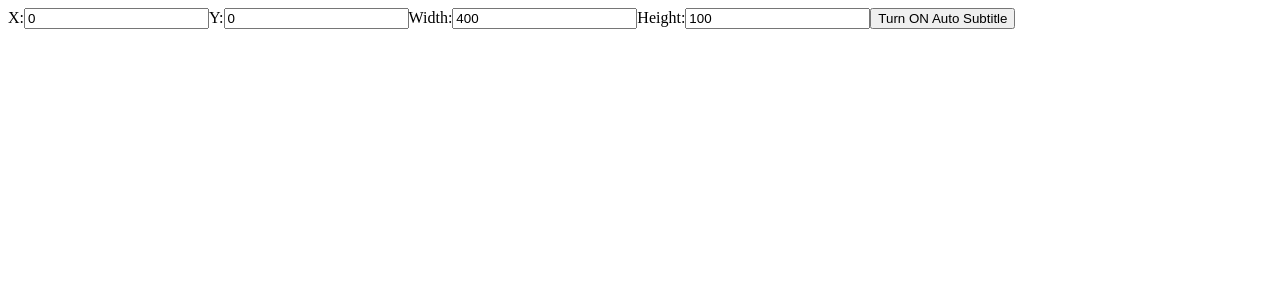
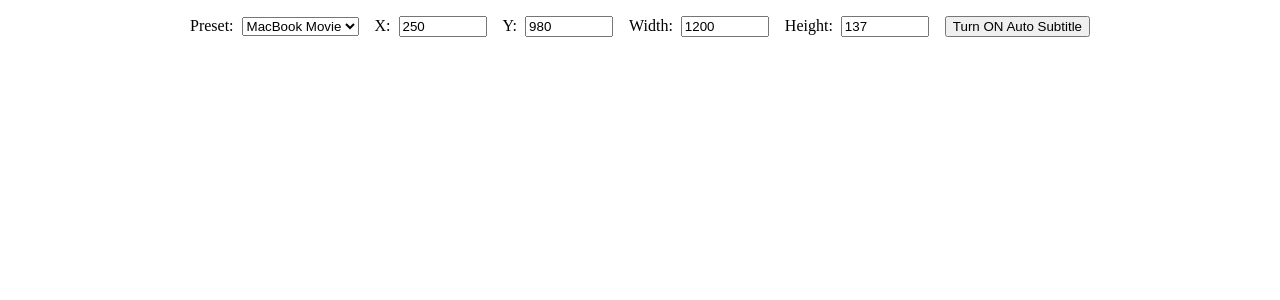
Before and after one commit to ph0ngp/text-capture-utility, a React (Vite) app: page / in a window 1280 px wide. Shown: the top 300 px of the page. Built offline with nearby package versions, Linux system fonts and the light colour scheme; no server answers.

Commit message:
add coordinate preset to auto subtitle

```diff
--- a/src/client/App.tsx
+++ b/src/client/App.tsx
@@ -1,54 +1,47 @@
-import React, { useState } from 'react';
+import React, { useState, useEffect } from 'react';
+
+// Type the presets so they are { x: number; y: number; width: number; height: number }
+const PRESETS: Record<string, { x: number; y: number; width: number; height: number }> = {
+    macbook: { x: 250, y: 980, width: 1200, height: 137 },
+    '4k': { x: 1000, y: 1735, width: 1850, height: 195 },
+  };
 
 export default function App() {
+  // Default to macbook preset
+  const [x, setX] = useState<number>(PRESETS.macbook.x);
+    const [y, setY] = useState<number>(PRESETS.macbook.y);
+    const [w, setW] = useState<number>(PRESETS.macbook.width);
+    const [h, setH] = useState<number>(PRESETS.macbook.height);
+
+  const [autoSubtitleOn, setAutoSubtitleOn] = useState(false);
   const [latestText, setLatestText] = useState('');
   const [autoSubtitleText, setAutoSubtitleText] = useState('');
 
-  // For region input
-  const [x, setX] = useState(0);
-  const [y, setY] = useState(0);
-  const [w, setW] = useState(400);
-  const [h, setH] = useState(100);
-
-  const [autoSubtitleOn, setAutoSubtitleOn] = useState(false);
-
-  // SSE effect:
-  React.useEffect(() => {
+  // SSE setup
+  useEffect(() => {
     const eventSource = new EventSource('http://localhost:3000/api/sse');
-
     eventSource.onmessage = (event) => {
       try {
         const data = JSON.parse(event.data);
-
-        // If we received desktop screenshot OCR
-        if (data.desktopOCR) {
-          setLatestText(data.desktopOCR);
-        }
-
-        // If we received auto-subtitle OCR
-        if (data.autoSubtitle) {
-          setAutoSubtitleText(data.autoSubtitle);
-        }
+        if (data.desktopOCR) setLatestText(data.desktopOCR);
+        if (data.autoSubtitle) setAutoSubtitleText(data.autoSubtitle);
       } catch (err) {
         console.error('Failed to parse SSE event:', err);
       }
     };
-
     eventSource.onerror = (error) => {
       console.error('SSE error:', error);
     };
-
     return () => {
       eventSource.close();
     };
   }, []);
 
-  // Toggling Auto Subtitle
+  // Toggle auto-subtitle
   const toggleAutoSubtitle = async () => {
     const newState = !autoSubtitleOn;
     setAutoSubtitleOn(newState);
 
-    // Send the toggle + region to server
     try {
       await fetch('http://localhost:3000/api/auto-subtitle', {
         method: 'POST',
@@ -66,36 +59,85 @@ export default function App() {
     }
   };
 
+  // Handle preset selection
+  const handlePresetChange = (e: React.ChangeEvent<HTMLSelectElement>) => {
+    const selected = e.target.value as keyof typeof PRESETS; // "macbook" | "4k"
+    const preset = PRESETS[selected];
+    setX(preset.x);
+    setY(preset.y);
+    setW(preset.width);
+    setH(preset.height);
+  };
+
   return (
     <div>
-      {/* <h1>Latest OCR Text from ~/Desktop Screenshots</h1> */}
       <pre className="reader_class">{latestText}</pre>
 
-      {/* <h2>Auto Subtitle Mode</h2> */}
-      <div>
+      {/* Auto-subtitle controls in a single horizontal line */}
+      <div
+        style={{
+          display: 'flex',
+          alignItems: 'center',
+          justifyContent: 'center',
+          gap: '1rem',
+          marginTop: '1rem',
+        }}
+      >
+        {/* Preset dropdown */}
         <label>
-            X:
-            <input type="number" value={x} onChange={(e) => setX(Number(e.target.value))} />
+          Preset:
+          <select
+            onChange={handlePresetChange}
+            style={{ marginLeft: '0.5rem' }}
+            defaultValue="macbook"
+          >
+            <option value="macbook">MacBook Movie</option>
+            <option value="4k">4K Movie</option>
+          </select>
+        </label>
+
+        <label>
+          X:
+          <input
+            type="number"
+            value={x}
+            onChange={(e) => setX(Number(e.target.value))}
+            style={{ marginLeft: '0.5rem', width: '5rem' }}
+          />
         </label>
         <label>
-            Y:
-            <input type="number" value={y} onChange={(e) => setY(Number(e.target.value))} />
+          Y:
+          <input
+            type="number"
+            value={y}
+            onChange={(e) => setY(Number(e.target.value))}
+            style={{ marginLeft: '0.5rem', width: '5rem' }}
+          />
         </label>
         <label>
-            Width:
-            <input type="number" value={w} onChange={(e) => setW(Number(e.target.value))} />
+          Width:
+          <input
+            type="number"
+            value={w}
+            onChange={(e) => setW(Number(e.target.value))}
+            style={{ marginLeft: '0.5rem', width: '5rem' }}
+          />
         </label>
         <label>
-            Height:
-            <input type="number" value={h} onChange={(e) => setH(Number(e.target.value))} />
+          Height:
+          <input
+            type="number"
+            value={h}
+            onChange={(e) => setH(Number(e.target.value))}
+            style={{ marginLeft: '0.5rem', width: '5rem' }}
+          />
         </label>
 
         <button onClick={toggleAutoSubtitle}>
-            {autoSubtitleOn ? 'Turn OFF Auto Subtitle' : 'Turn ON Auto Subtitle'}
+          {autoSubtitleOn ? 'Turn OFF Auto Subtitle' : 'Turn ON Auto Subtitle'}
         </button>
       </div>
 
-      {/* <h3>Auto Subtitle OCR Text</h3> */}
       <pre className="reader_class">{autoSubtitleText}</pre>
     </div>
   );
```
